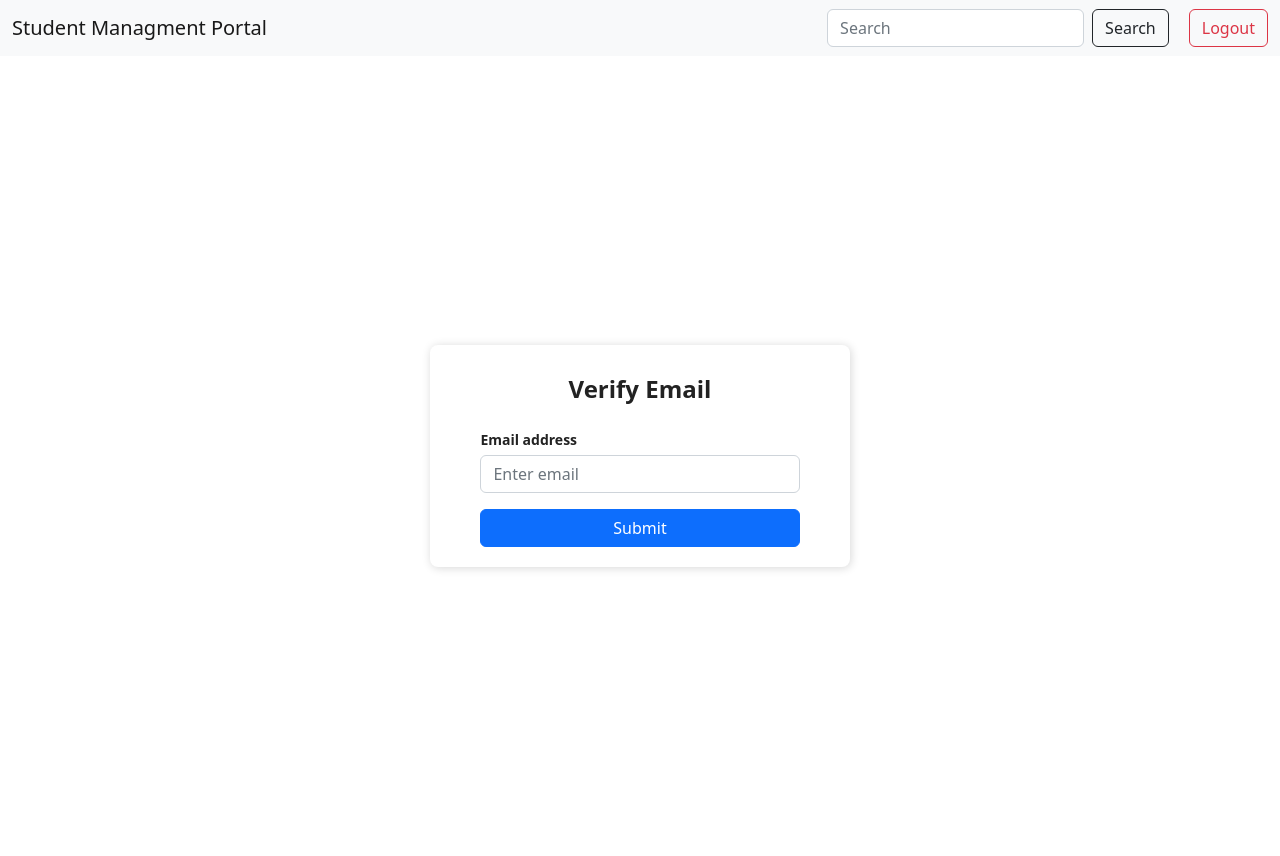
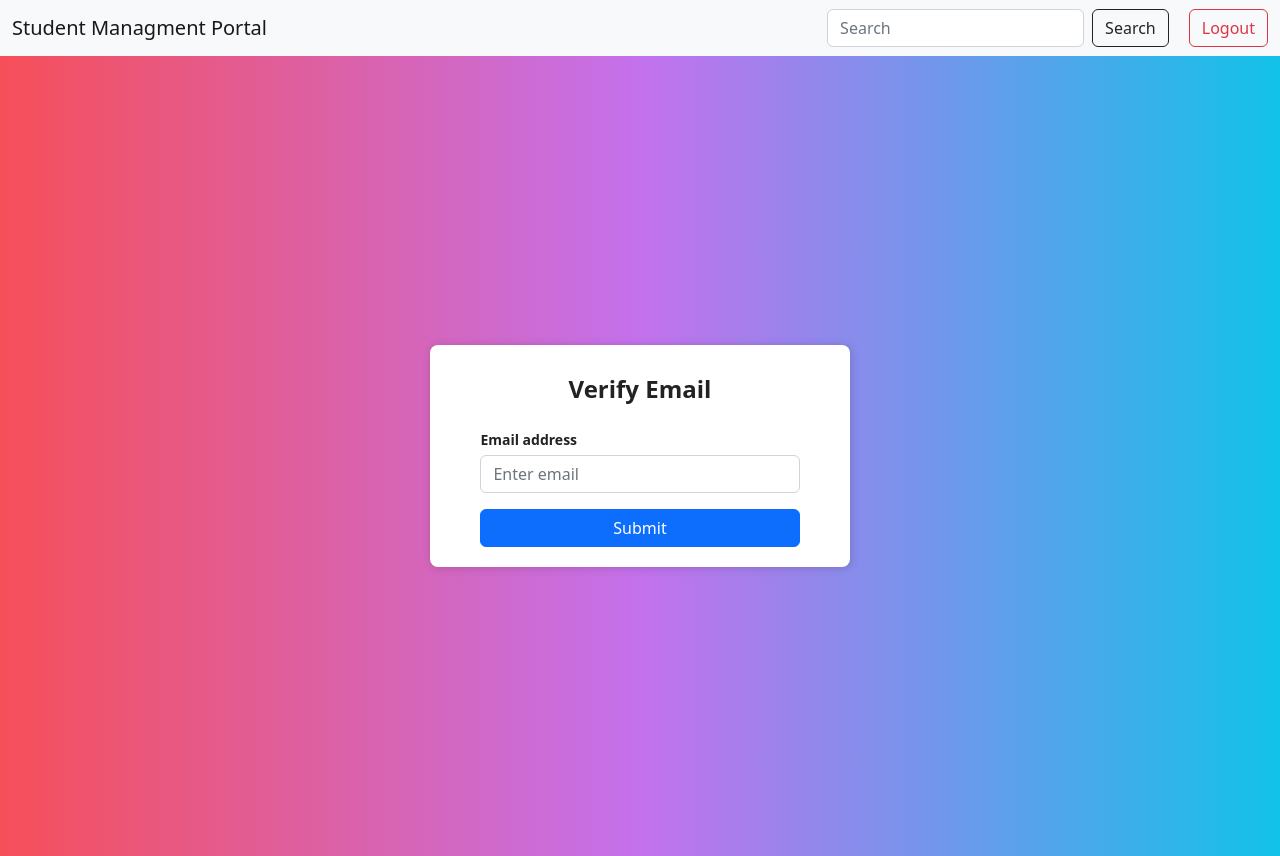
Before and after one commit to JanviBuddhadev/webportal, a React (Create React App) app: page /Verify in a window 1280 px wide. Built offline with nearby package versions, Linux system fonts and the light colour scheme.

Commit message:
gradient bg

```diff
--- a/src/index.css
+++ b/src/index.css
@@ -5,9 +5,18 @@ body {
     sans-serif;
   -webkit-font-smoothing: antialiased;
   -moz-osx-font-smoothing: grayscale;
+  background: #12c2e9;  /* fallback for old browsers */
+  background: -webkit-linear-gradient(to right, #f64f59, #c471ed, #12c2e9);  /* Chrome 10-25, Safari 5.1-6 */
+  background: linear-gradient(to right, #f64f59, #c471ed, #12c2e9); /* W3C, IE 10+/ Edge, Firefox 16+, Chrome 26+, Opera 12+, Safari 7+ */
 }
 
 code {
   font-family: source-code-pro, Menlo, Monaco, Consolas, 'Courier New',
     monospace;
 }
+
+.container, .Auth-form-container{
+  background: #12c2e9;  /* fallback for old browsers */
+  background: -webkit-linear-gradient(to right, #f64f59, #c471ed, #12c2e9);  /* Chrome 10-25, Safari 5.1-6 */
+  background: linear-gradient(to right, #f64f59, #c471ed, #12c2e9); /* W3C, IE 10+/ Edge, Firefox 16+, Chrome 26+, Opera 12+, Safari 7+ */
+}
```
